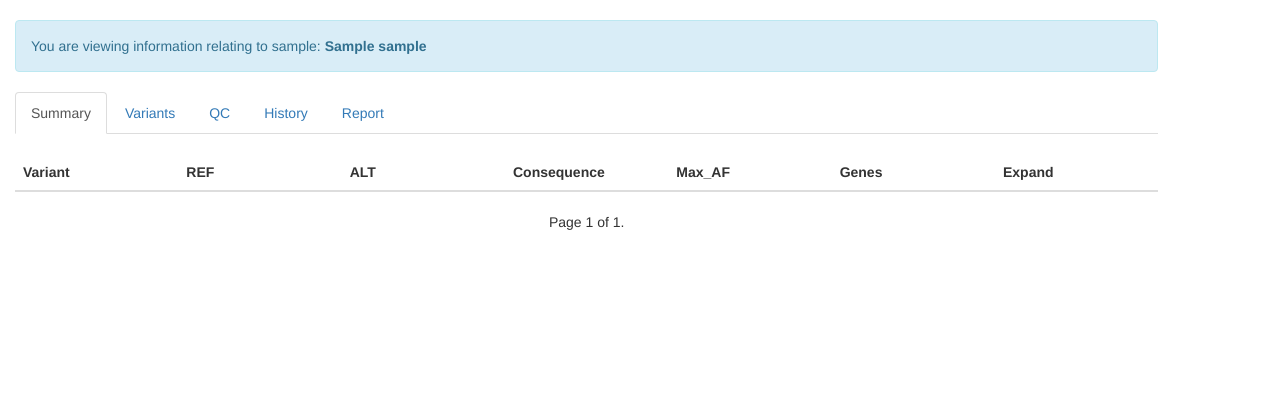
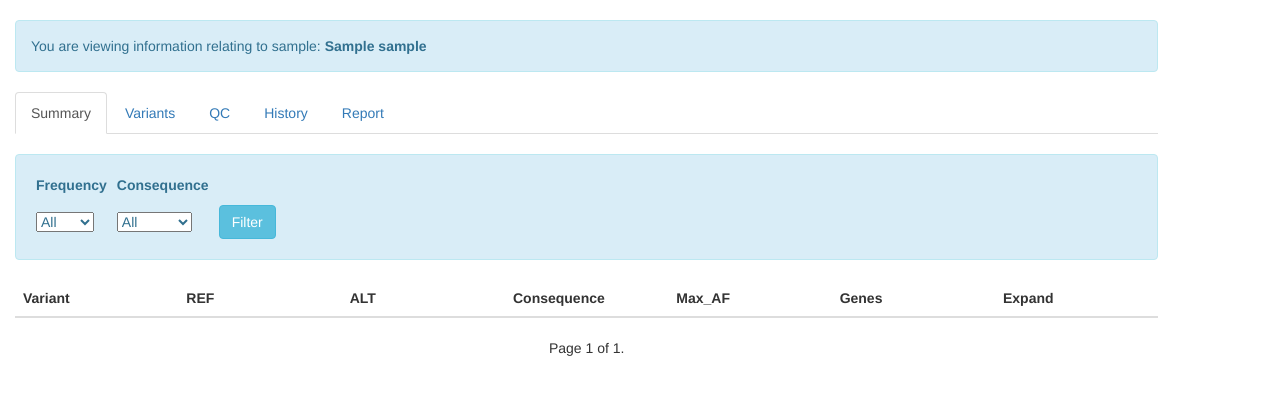
Before and after one commit to WMRGL/VariantDatabase, a Django app: page /sample/1/summary/ in a window 1280 px wide. Shown: the part 52-447 px from the top of the page. Run offline with Django 3.2, Linux system fonts and the light colour scheme; a user stored in the database is signed in; data comes from the database, SQL or seed files in the repository; tables that the repository leaves empty hold one stand-in row (values such as "Sample post"); lists and menus that the app fills with data are empty; parts of the project's set-up code (start-up, migrations or seed data) failed here and were passed over; some libraries are stand-ins or nearby versions.

Commit message:
added filter

```diff
--- a/VariantDatabase/models.py
+++ b/VariantDatabase/models.py
@@ -159,13 +159,16 @@ class Sample(models.Model):
 			return False
 
 
-	def get_variants(self):
+	def get_variants(self, frequency, consequence):
 		"""
 		Look in all VariantSample objects.
 		Return all variants linked with this sample.
 		"""
 
-		variant_samples =VariantSample.objects.filter(sample=self).order_by('variant__worst_consequence__impact')
+
+		#variant_samples =VariantSample.objects.filter(sample=self, variant__max_af__lte=frequency).order_by('variant__worst_consequence__impact')
+
+		variant_samples =VariantSample.objects.filter(sample=self, variant__max_af__lte=frequency, variant__worst_consequence__impact__lte=consequence).order_by('variant__worst_consequence__impact')
 
 		variant_samples =[variant.variant for variant in variant_samples]
 
--- a/VariantDatabase/templates/VariantDatabase/sample_summary.html
+++ b/VariantDatabase/templates/VariantDatabase/sample_summary.html
@@ -29,6 +29,66 @@
   	<!--Summary Tab displays filtered variants -->
   	<div id="summary" class="tab-pane fade in active">
 
+
+
+	    <div class="alert alert-info">
+
+
+	    <table class="table-condensed">
+
+	    	<thead>
+
+				<tr>
+					<th> Frequency </th>
+					<th> Consequence </th>
+					<th>  </th>
+
+				</tr>
+
+			</thead>
+
+			<tbody>
+
+				<tr>
+
+					<td>
+						<select id="frequency-select" name="simple">
+							<option>All</option>
+		  					<option>0.001</option>
+		  					<option>0.01</option>
+		  					<option>0.05</option>
+						</select>
+					</td>
+
+					<td>
+						<select id="conseq-select" name="simple">
+		  					<option>All</option>
+		  					<option>LOF</option>
+		  					<option>LOFplus</option>
+						</select>
+					</td>
+
+					<td>
+						 <input type="button" class="btn btn-info" id='filter-button' value="Filter">
+
+
+
+
+					</td>
+
+				</tr>
+
+
+
+
+
+			</tbody>
+		</table>
+
+
+
+
+		</div>
 
 
   		<table id="variant_table" class = 'table table-hover'>
@@ -209,4 +269,17 @@
 
 </div>
 
+
+<script>
+$(document).ready(function(){
+    $("#filter-button").click(function(){
+
+    	var freq = document.getElementById("frequency-select").value;
+    	var conseq = document.getElementById("conseq-select").value;
+        location.href='?freq='+ freq + '&' +'consequence='+conseq;
+
+    });
+});
+</script>
+
 {% endblock %}
--- a/VariantDatabase/views.py
+++ b/VariantDatabase/views.py
@@ -168,22 +168,51 @@ def sample_summary(request, pk_sample ):
 
 	else:
 
+		consequence = request.GET.get('consequence')
+		frequency = request.GET.get('freq')
+
+		if consequence == 'All':
+
+			consequence_filter = 100
+
+		elif consequence == 'LOF':
+
+			consequence_filter = 8
+
+		elif consequence == 'LOFplus':
+
+			consequence_filter = 13
+
+		else:
+
+			consequence_filter = 100
+
+		try:
+
+			frequency = float(frequency)
+
+			if frequency >1.0:
+
+				frequency_filter = 1.0
+
+			else:
+
+				frequency_filter = frequency
+
+		except:
+
+			frequency_filter = 1.0
+
+
+		data = sample.get_variants(frequency_filter, consequence_filter)
+
 		form = ReportForm()
 
 		reports = Report.objects.filter(sample=sample)
 
-		#avoid recalculating using cache
-		data = cache.get(sample.name+"summary")
 
-		if data == None:
-
-			data = sample.get_variants()
-
-			#create cache
-			cache.set(sample.name+"summary", data, 600)
 
 		paginator = Paginator(data,25)
-
 
 		#Pagination stuff
 		page = request.GET.get('page')
@@ -201,7 +230,7 @@ def sample_summary(request, pk_sample ):
 
 			variants = paginator.page(paginator.num_pages)
 
-		return render(request, 'VariantDatabase/sample_summary.html', {'sample': sample, 'variants': variants, 'form': form, 'reports': reports})
+		return render(request, 'VariantDatabase/sample_summary.html', {'sample': sample, 'variants': variants, 'form': form, 'reports': reports, 'filter': (consequence_filter, frequency_filter)})
 
 
 
```
